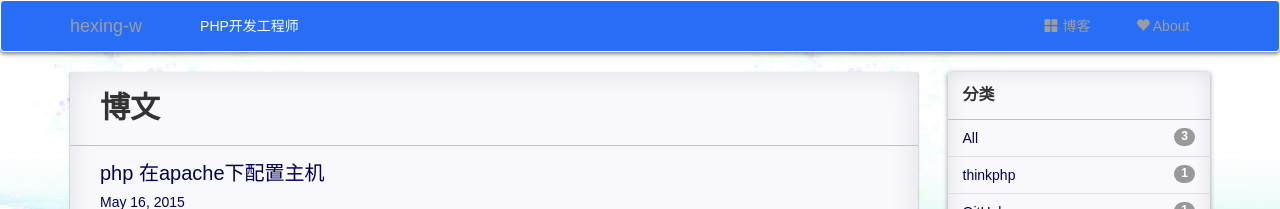
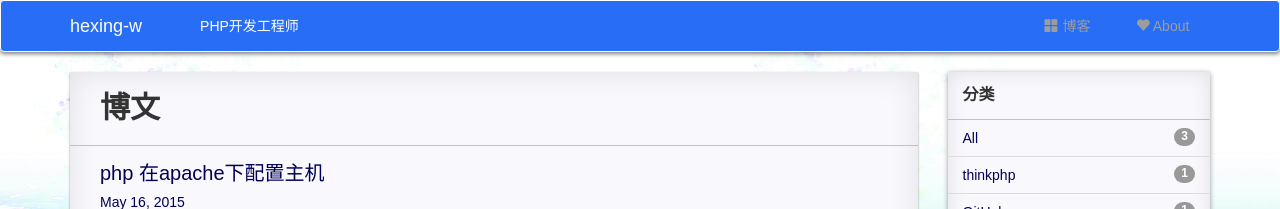
Before and after one commit to hexing-w/hexing-w.github.io, a Jekyll site: the page built from index.html, in a window 1280 px wide. Shown: the top 209 px of the page. Built offline with Jekyll 4.4.1, drawn with Linux system fonts in a browser that asks for light colours; nearby versions of some CDN libraries; comment, search, counter and statistics services are not loaded; a style sheet for code colours, icons or effects is not loaded.

Commit message:
Update header.html

```diff
--- a/_includes/header.html
+++ b/_includes/header.html
@@ -11,7 +11,7 @@
         <span class="icon-bar"></span>
         <span class="icon-bar"></span>
       </button>
-      <a class="navbar-brand" href="{{ site.baseurl }}/">{{ site.title }}</a>
+      <a class="navbar-brand" href="{{ site.baseurl }}/" style="color:#fff;">{{ site.title }}</a>
       <p class="navbar-text">PHP开发工程师</p>
     </div>
     <!-- Collect the nav links, forms, and other content for toggling -->
```
